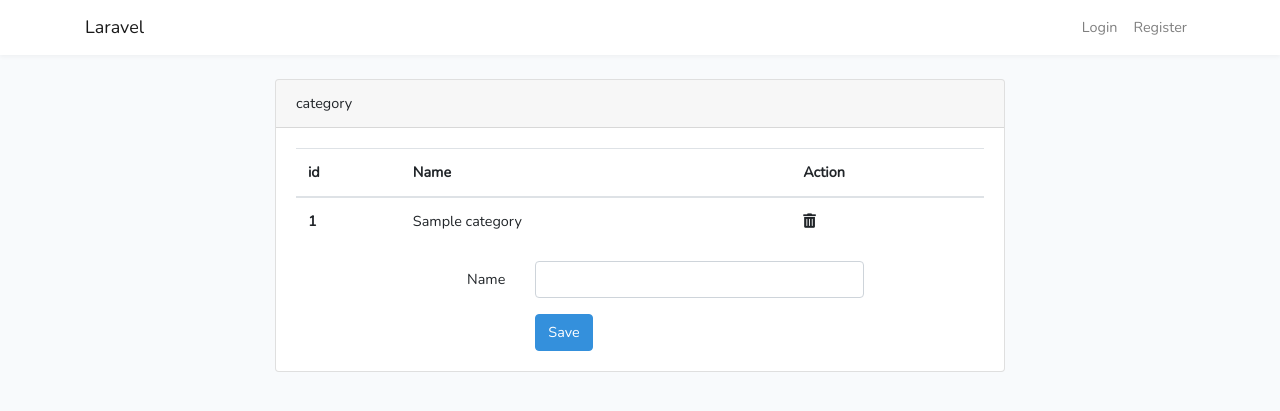
After one commit to hassanhitleap1/show, a Laravel app: page /category in a window 1280 px wide. The commit adds this page. Shown: the top 411 px of the page. Run offline with Laravel 8, Linux system fonts and the light colour scheme; tables that the repository leaves empty hold one stand-in row (values such as "Sample post"); some libraries are stand-ins or nearby versions.

Commit message:
add file view

```diff
--- a/app/Http/Controllers/CategoryController.php
+++ b/app/Http/Controllers/CategoryController.php
@@ -3,6 +3,8 @@
 namespace App\Http\Controllers;
 
 use Illuminate\Http\Request;
+use App\Category;
+use Validator;
 
 class CategoryController extends Controller
 {
@@ -13,17 +15,8 @@ class CategoryController extends Controller
      */
     public function index()
     {
-        //
-    }
-
-    /**
-     * Show the form for creating a new resource.
-     *
-     * @return \Illuminate\Http\Response
-     */
-    public function create()
-    {
-        //
+        $categories=Category::all();
+        return view('categories.index')->with('categories',$categories);
     }
 
     /**
@@ -34,19 +27,22 @@ class CategoryController extends Controller
      */
     public function store(Request $request)
     {
-        //
+
+       $category= new Category;
+
+       $validator = Validator::make($request->all(), [
+        'name' => 'required',
+        ]);
+
+        if ($validator->fails()) {
+            return redirect('category/create')->withErrors($validator)->withInput();
+        }
+        $category->name=$request->get('name');
+        $category->save();
+       return redirect('category')->with('success', 'Information has been added');
     }
 
-    /**
-     * Display the specified resource.
-     *
-     * @param  int  $id
-     * @return \Illuminate\Http\Response
-     */
-    public function show($id)
-    {
-        //
-    }
+
 
     /**
      * Show the form for editing the specified resource.
@@ -79,6 +75,6 @@ class CategoryController extends Controller
      */
     public function destroy($id)
     {
-        //
+        echo $id;
     }
 }
--- /dev/null
+++ b/resources/views/categories/index.blade.php
@@ -0,0 +1,66 @@
+@extends('layouts.app')
+
+@section('content')
+<div class="container">
+    <div class="row justify-content-center">
+        <div class="col-md-8">
+            <div class="card">
+                <div class="card-header">category</div>
+
+                <div class="card-body">
+                        <table class="table">
+                                <thead>
+                                  <tr>
+                                  <th scope="col">id</th>
+                                    <th scope="col">Name</th>
+                                    <th scope="col">Action</th>
+                                  </tr>
+                                </thead>
+                                <tbody>
+
+                        @foreach($categories as $category)
+                        <tr>
+                                <th scope="row">{{$category->id}} </th>
+                                <td>{{$category->name}} </td>
+                                <td>
+                                    <form action="{{url('category',['id'=>$category->id] )}}" method="post" id="delete-form">
+                                        @csrf
+                                        <input name="_method" type="hidden" value="DELETE">
+                                        <span class="fas fa-trash-alt search icon-small open-btn " type="submit" onclick="this.form.submit();"></span>
+                                    </form>
+                                </td>
+                              </tr>
+                        @endforeach
+                    </tbody>
+                </table>
+
+                    <form method="POST" action="{{ url('category') }}" aria-label="category">
+                        @csrf
+
+                        <div class="form-group row">
+                            <label for="name" class="col-sm-4 col-form-label text-md-right">Name</label>
+
+                            <div class="col-md-6">
+                                <input id="name" type="text" class="form-control{{ $errors->has('name') ? ' is-invalid' : '' }}" name="name"  autofocus>
+
+                                @if ($errors->has('name'))
+                                    <span class="invalid-feedback" role="alert">
+                                        <strong>{{ $errors->first('name') }}</strong>
+                                    </span>
+                                @endif
+                            </div>
+                        </div>
+                        <div class="form-group row mb-0">
+                            <div class="col-md-8 offset-md-4">
+                                <button type="submit" class="btn btn-primary">
+                                    Save
+                                </button>
+                            </div>
+                        </div>
+                    </form>
+                </div>
+            </div>
+        </div>
+    </div>
+</div>
+@endsection
--- a/resources/views/layouts/app.blade.php
+++ b/resources/views/layouts/app.blade.php
@@ -16,6 +16,8 @@
     <!-- Fonts -->
     <link rel="dns-prefetch" href="https://fonts.gstatic.com">
     <link href="https://fonts.googleapis.com/css?family=Nunito" rel="stylesheet" type="text/css">
+    <link rel="stylesheet" href="https://use.fontawesome.com/releases/v5.2.0/css/all.css" integrity="sha384-hWVjflwFxL6sNzntih27bfxkr27PmbbK/iSvJ+a4+0owXq79v+lsFkW54bOGbiDQ" crossorigin="anonymous">
+    <link rel="stylesheet" href="https://maxcdn.bootstrapcdn.com/bootstrap/4.0.0/css/bootstrap.min.css" integrity="sha384-Gn5384xqQ1aoWXA+058RXPxPg6fy4IWvTNh0E263XmFcJlSAwiGgFAW/dAiS6JXm" crossorigin="anonymous">
 
     <!-- Styles -->
     <link href="{{ asset('css/app.css') }}" rel="stylesheet">
@@ -75,5 +77,8 @@
             @yield('content')
         </main>
     </div>
+    <script src="https://code.jquery.com/jquery-3.2.1.slim.min.js" integrity="sha384-KJ3o2DKtIkvYIK3UENzmM7KCkRr/rE9/Qpg6aAZGJwFDMVNA/GpGFF93hXpG5KkN" crossorigin="anonymous"></script>
+<script src="https://cdnjs.cloudflare.com/ajax/libs/popper.js/1.12.9/umd/popper.min.js" integrity="sha384-ApNbgh9B+Y1QKtv3Rn7W3mgPxhU9K/ScQsAP7hUibX39j7fakFPskvXusvfa0b4Q" crossorigin="anonymous"></script>
+<script src="https://maxcdn.bootstrapcdn.com/bootstrap/4.0.0/js/bootstrap.min.js" integrity="sha384-JZR6Spejh4U02d8jOt6vLEHfe/JQGiRRSQQxSfFWpi1MquVdAyjUar5+76PVCmYl" crossorigin="anonymous"></script>
 </body>
 </html>
--- a/routes/web.php
+++ b/routes/web.php
@@ -18,3 +18,5 @@ Route::get('/', function () {
 Auth::routes();
 
 Route::get('/home', 'HomeController@index')->name('home');
+
+Route::resource('category','CategoryController');
```
Also changed, not shown: resources/views/categories/create.blade.php (added, +40 -0 lines), resources/views/categories/update.blade.php (added), resources/views/products/create.blade.php (added), resources/views/products/index.blade.php (added), resources/views/products/update.blade.php (added).
